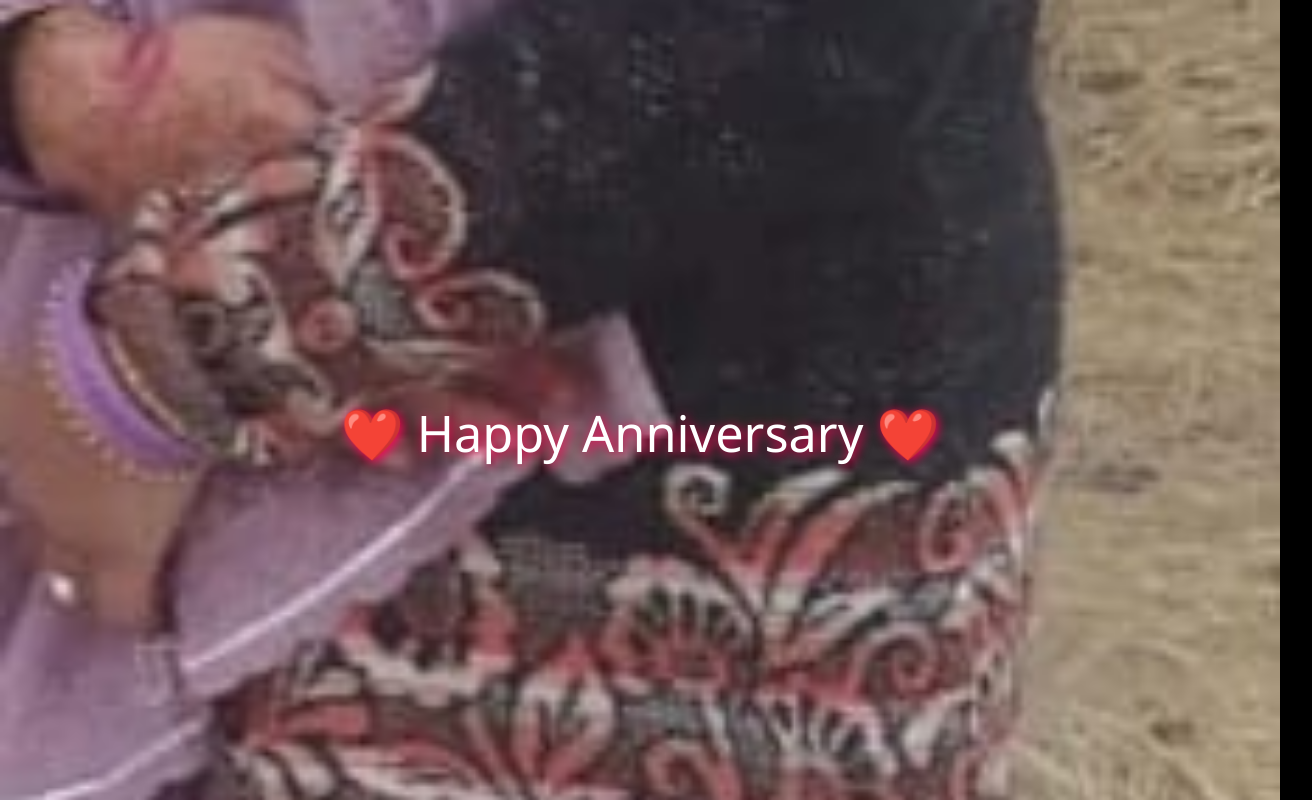
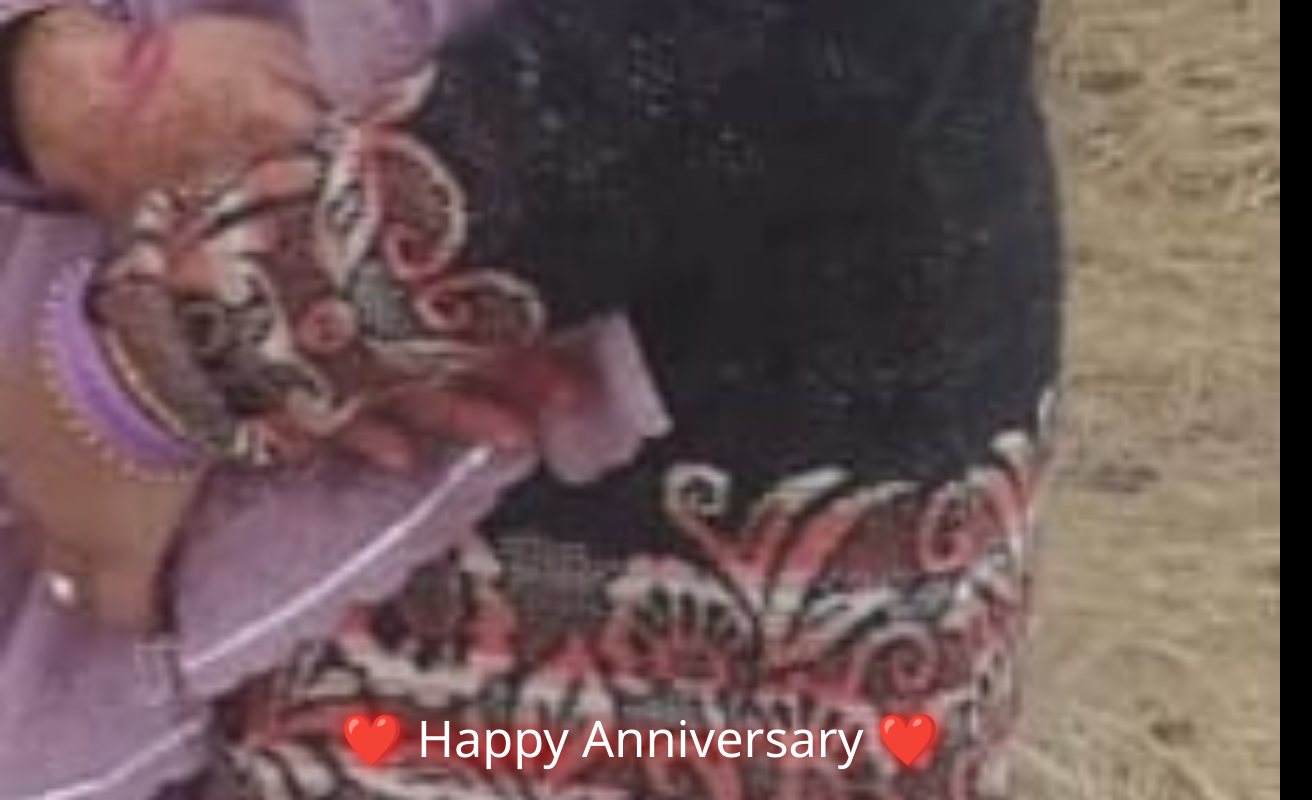
Before and after one commit to Ashu-web-ux/happy-anivesary-pooja-and-rohit, a plain HTML site: page index.html in a window 1280 px wide. Shown: the whole page, 1312 px wide, since content can reach past the window. Drawn offline with Linux system fonts and the light colour scheme.

Commit message:
Update index.html

```diff
--- a/index.html
+++ b/index.html
@@ -10,32 +10,45 @@
       padding: 0;
       box-sizing: border-box;
     }
-    body {
+    html, body {
+      height: 100%;
+      width: 100%;
+      overflow: hidden;
       background: black;
       font-family: 'Segoe UI', sans-serif;
-      overflow: hidden;
     }
+
     .slideshow-container {
       position: relative;
-      max-width: 100%;
+      width: 100vw;
       height: 100vh;
     }
+
     .slide {
+      position: absolute;
+      width: 100%;
+      height: 100%;
+      object-fit: cover;
       display: none;
-      width: 100%;
-      height: 100vh;
-      object-fit: cover;
+      animation: fade 1s ease-in-out;
     }
+
+    @keyframes fade {
+      from { opacity: 0.4; }
+      to { opacity: 1; }
+    }
+
     .text-overlay {
       position: absolute;
-      top: 50%;
+      bottom: 30px;
       width: 100%;
       text-align: center;
-      color: white;
+      color: #fff;
       font-size: 3em;
-      animation: glow 2s infinite;
-      text-shadow: 2px 2px 10px #ff0055;
+      text-shadow: 2px 2px 20px red;
+      animation: glow 2s infinite ease-in-out;
     }
+
     @keyframes glow {
       0%, 100% { opacity: 0.8; }
       50% { opacity: 1; transform: scale(1.05); }
@@ -53,14 +66,15 @@
     <div class="text-overlay">❤️ Happy Anniversary ❤️</div>
   </div>
 
-  <!-- Optional background music -->
-  <audio autoplay loop>
+  <!-- Background music (autoplay + loop) -->
+  <audio id="bgMusic" autoplay loop>
     <source src="romantic.mp3" type="audio/mpeg">
+    Your browser does not support the audio element.
   </audio>
 
   <script>
+    const slides = document.getElementsByClassName("slide");
     let slideIndex = 0;
-    const slides = document.getElementsByClassName("slide");
 
     function showSlides() {
       for (let i = 0; i < slides.length; i++) {
@@ -69,10 +83,20 @@
       slideIndex++;
       if (slideIndex > slides.length) slideIndex = 1;
       slides[slideIndex - 1].style.display = "block";
-      setTimeout(showSlides, 3000); // Change every 3 sec
+      setTimeout(showSlides, 3000); // next slide every 3 seconds
     }
 
-    showSlides();
+    window.onload = () => {
+      showSlides();
+
+      // Fix autoplay issue in some browsers
+      const music = document.getElementById("bgMusic");
+      const playMusic = () => {
+        music.play();
+        document.removeEventListener("click", playMusic);
+      };
+      document.addEventListener("click", playMusic); // starts music on first click
+    };
   </script>
 </body>
 </html>
```
